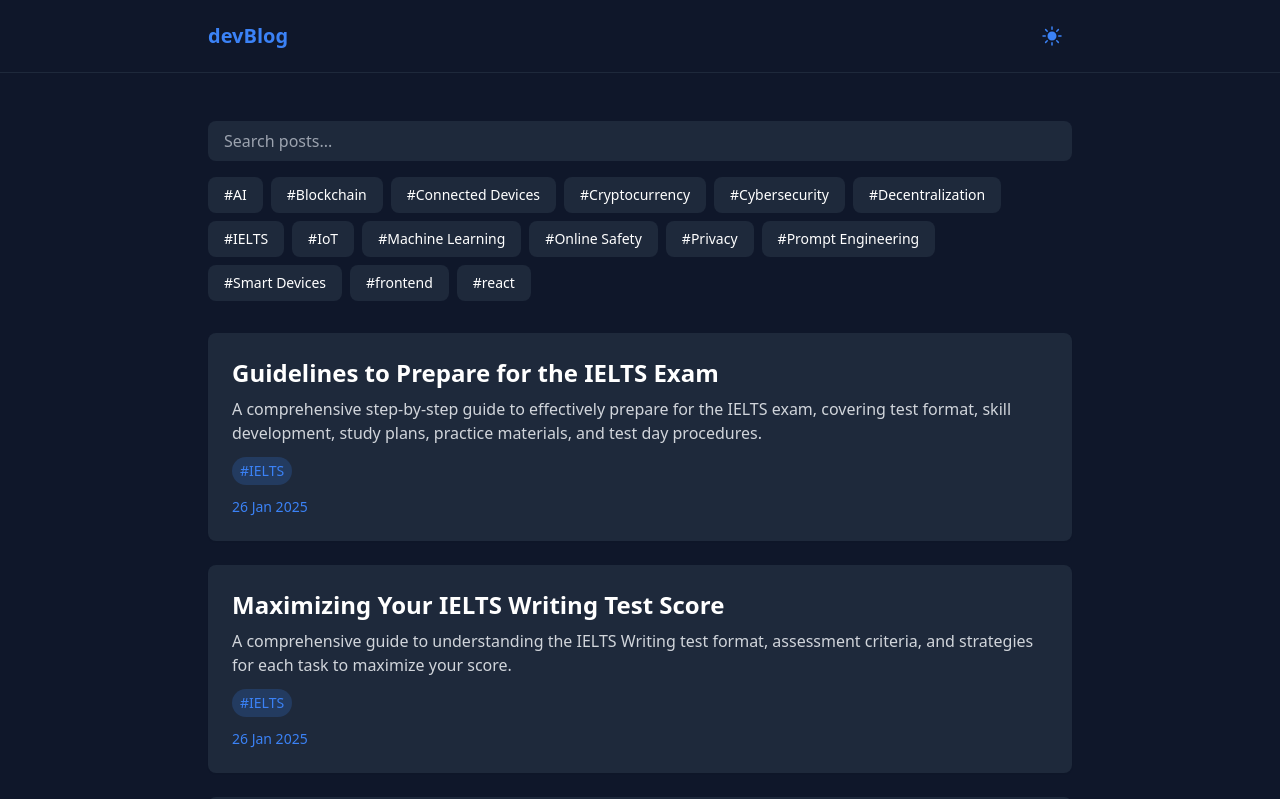
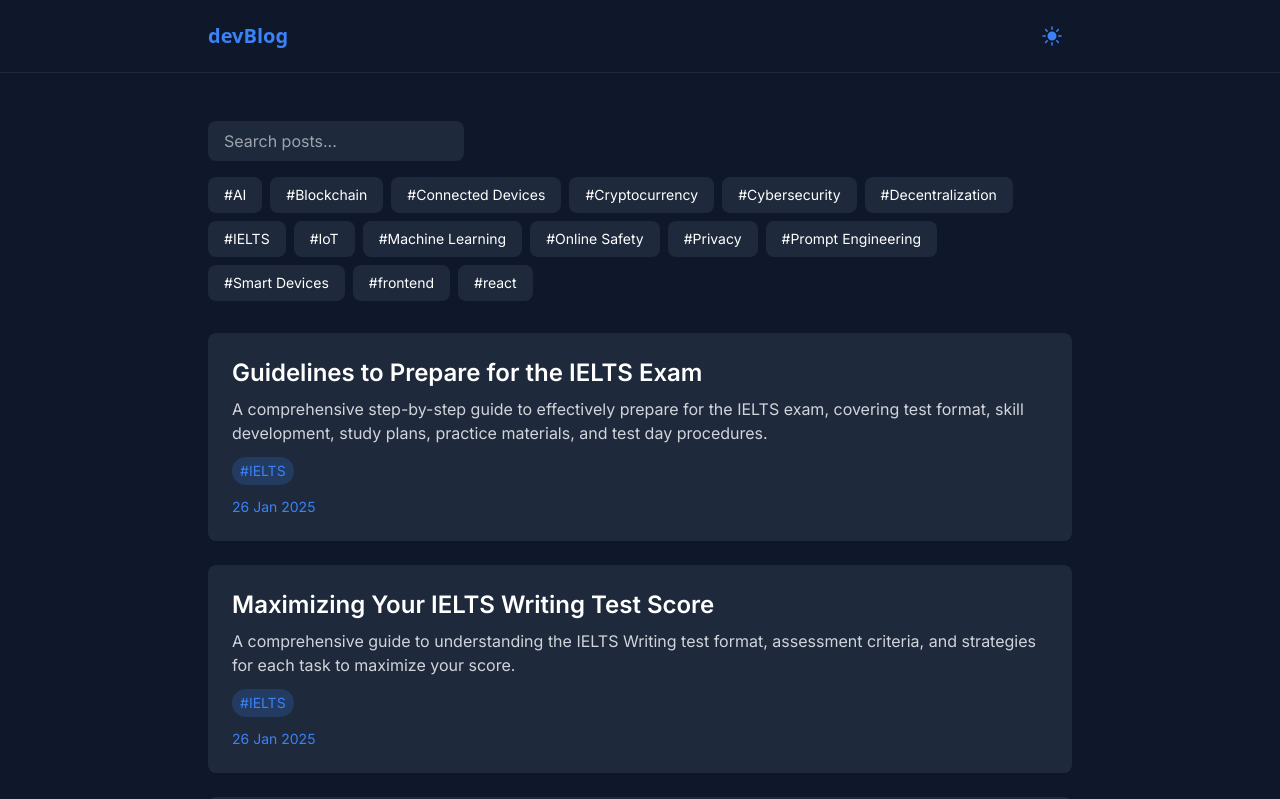
Before and after one commit to mrif449/fardin-s-diary, a Next.js app: page / in a window 1280 px wide. Shown: the top 799 px of the page. Built offline with nearby package versions, Linux system fonts and the light colour scheme.

Commit message:
font update

```diff
--- a/src/pages/index.js
+++ b/src/pages/index.js
@@ -46,7 +46,8 @@ export default function Home({ allBlogs = [], allTags = [] }) {
 
   // Filter blogs
   const filteredBlogs = allBlogs.filter(blog => {
-    const matchesSearch = blog.frontmatter.title.toLowerCase().includes(searchQuery.toLowerCase())
+    const matchesSearch = blog.frontmatter.title.toLowerCase().includes(searchQuery.toLowerCase()) ||
+                          blog.frontmatter.tags.some(tag => tag.toLowerCase().includes(searchQuery.toLowerCase()))
     const matchesTag = !selectedTag || blog.frontmatter.tags.includes(selectedTag)
     return matchesSearch && matchesTag
   })
@@ -69,7 +70,7 @@ export default function Home({ allBlogs = [], allTags = [] }) {
 
   return (
     <Layout>
-      <div className="max-w-4xl mx-auto px-4 py-12">
+      <div className="max-w-4xl mx-auto px-4 py-12 font-inter">
         <div className="mb-8 space-y-4">
           <div className="flex justify-between items-center">
             <div className="relative md:hidden mr-2"> {/* Hide on medium and larger screens */}
@@ -79,8 +80,9 @@ export default function Home({ allBlogs = [], allTags = [] }) {
               >
                 <Bars3Icon className="h-6 w-6" />
               </button>
-              <div className={`fixed inset-0 bg-black bg-opacity-50 z-20 transition-opacity duration-300 ${isDropdownOpen ? 'opacity-100' : 'opacity-0 pointer-events-none'}`}>
-                <div className={`fixed left-0 top-0 bottom-0 w-64 bg-white dark:bg-dark-secondary p-4 z-30 transform transition-transform duration-300 ${isDropdownOpen ? 'translate-x-0' : '-translate-x-full'}`}>
+              {isDropdownOpen && (
+                <div className="fixed inset-0 bg-black bg-opacity-50 z-20 transition-opacity duration-300">
+                  <div className="fixed left-0 top-0 bottom-0 w-64 bg-white dark:bg-dark-secondary p-4 z-30 transform transition-transform duration-300">
                     <button
                       onClick={() => setIsDropdownOpen(false)}
                       className="p-2 rounded-lg bg-light-secondary dark:bg-dark-secondary text-black dark:text-white hover:bg-opacity-80 mb-4"
@@ -104,8 +106,9 @@ export default function Home({ allBlogs = [], allTags = [] }) {
                     </div>
                   </div>
                 </div>
+              )}
             </div>
-            <div className="flex-1">
+            <div className="w-64">
               <input
                 type="text"
                 placeholder="Search posts..."
--- a/src/styles/globals.css
+++ b/src/styles/globals.css
@@ -1,6 +1,9 @@
+@import url('https://fonts.googleapis.com/css2?family=Inter:ital,opsz,wght@0,14..32,100..900;1,14..32,100..900&display=swap');
+
 @tailwind base;
 @tailwind components;
 @tailwind utilities;
+
 
 /* Custom prose styles */
 .prose {
--- a/tailwind.config.js
+++ b/tailwind.config.js
@@ -2,9 +2,13 @@ module.exports = {
     darkMode: 'class',
     content: [
       './src/**/*.{js,ts,jsx,tsx}',
+      './src/components/**/*.{js,ts,jsx,tsx}',
     ],
     theme: {
       extend: {
+        fontFamily: {
+          inter: ['Inter', 'sans-serif'],
+        },
         colors: {
           primary: '#3B82F6',
           // Base backgrounds
```
Lines whose indentation alone changed are shown as unchanged.
